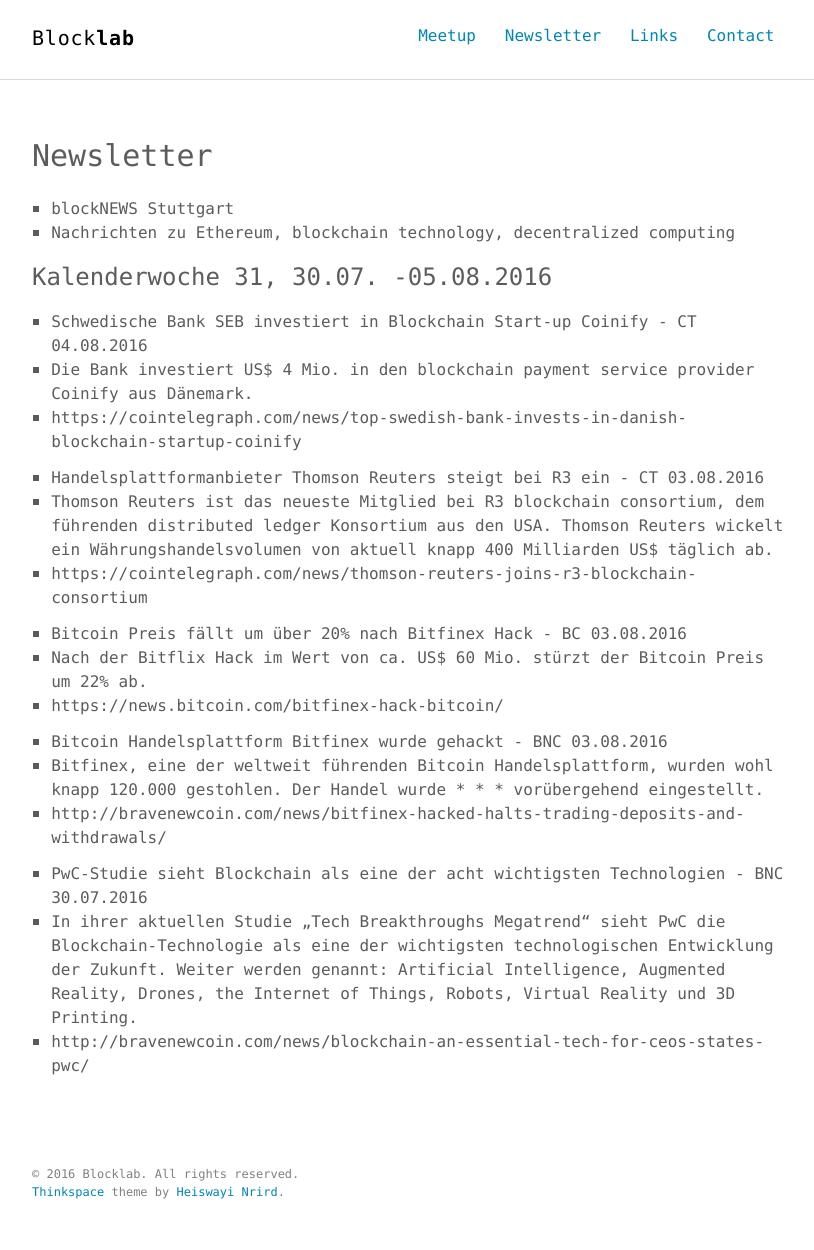
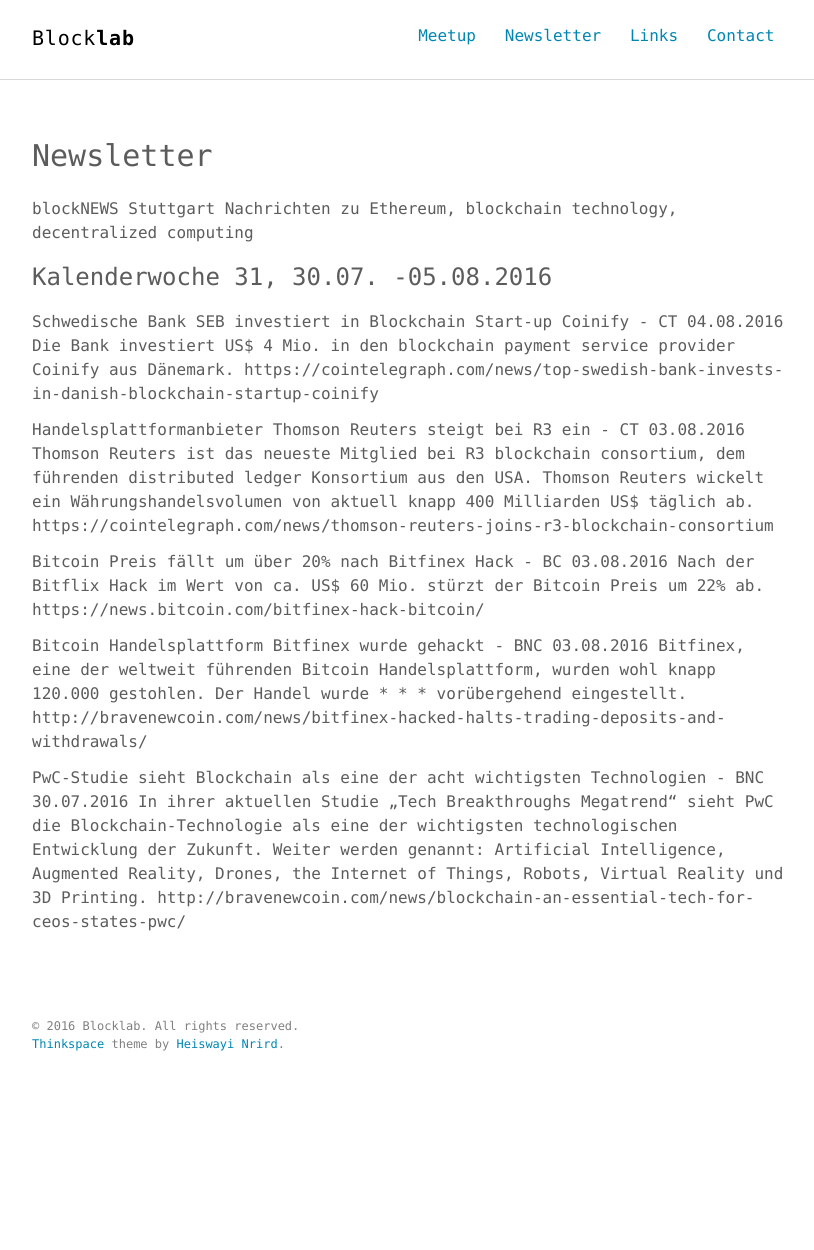
Before and after one commit to blocklab/site, a Jekyll site: the page built from newsletter.md, in a window 1280 px wide. Shown: the whole page, without its empty margins (232-1046 px from the left). Built offline with Jekyll 4.4.1, drawn with Linux system fonts in a browser that asks for light colours; after the commit the page ends 1102 px from its top, so only the background shows below that.

```diff
--- a/newsletter.md
+++ b/newsletter.md
@@ -4,26 +4,26 @@ title: Newsletter
 permalink: /newsletter/
 ---
 
-* blockNEWS Stuttgart
-* Nachrichten zu Ethereum, blockchain technology, decentralized computing
+blockNEWS Stuttgart
+Nachrichten zu Ethereum, blockchain technology, decentralized computing
 
 ### Kalenderwoche 31, 30.07. -05.08.2016
-* Schwedische Bank SEB investiert in Blockchain Start-up Coinify - CT 04.08.2016
-* Die Bank investiert US$ 4 Mio. in den blockchain payment service provider Coinify aus Dänemark.
-* https://cointelegraph.com/news/top-swedish-bank-invests-in-danish-blockchain-startup-coinify
+Schwedische Bank SEB investiert in Blockchain Start-up Coinify - CT 04.08.2016
+Die Bank investiert US$ 4 Mio. in den blockchain payment service provider Coinify aus Dänemark.
+https://cointelegraph.com/news/top-swedish-bank-invests-in-danish-blockchain-startup-coinify
 
-* Handelsplattformanbieter Thomson Reuters steigt bei R3  ein - CT 03.08.2016
-* Thomson Reuters ist das neueste Mitglied bei R3 blockchain consortium, dem führenden distributed ledger Konsortium aus den USA. Thomson Reuters wickelt ein Währungshandelsvolumen von aktuell knapp 400 Milliarden US$ täglich ab.
-* https://cointelegraph.com/news/thomson-reuters-joins-r3-blockchain-consortium
+Handelsplattformanbieter Thomson Reuters steigt bei R3  ein - CT 03.08.2016
+Thomson Reuters ist das neueste Mitglied bei R3 blockchain consortium, dem führenden distributed ledger Konsortium aus den USA. Thomson Reuters wickelt ein Währungshandelsvolumen von aktuell knapp 400 Milliarden US$ täglich ab.
+https://cointelegraph.com/news/thomson-reuters-joins-r3-blockchain-consortium
 
-* Bitcoin Preis fällt um über 20% nach Bitfinex Hack - BC 03.08.2016
-* Nach der Bitflix Hack im Wert von ca. US$ 60 Mio. stürzt der Bitcoin Preis um 22% ab.
-* https://news.bitcoin.com/bitfinex-hack-bitcoin/
+Bitcoin Preis fällt um über 20% nach Bitfinex Hack - BC 03.08.2016
+Nach der Bitflix Hack im Wert von ca. US$ 60 Mio. stürzt der Bitcoin Preis um 22% ab.
+https://news.bitcoin.com/bitfinex-hack-bitcoin/
 
-* Bitcoin Handelsplattform Bitfinex wurde gehackt - BNC 03.08.2016
-* Bitfinex, eine der weltweit führenden Bitcoin Handelsplattform, wurden wohl knapp 120.000 gestohlen. Der Handel wurde * * * vorübergehend eingestellt.
-* http://bravenewcoin.com/news/bitfinex-hacked-halts-trading-deposits-and-withdrawals/
+Bitcoin Handelsplattform Bitfinex wurde gehackt - BNC 03.08.2016
+Bitfinex, eine der weltweit führenden Bitcoin Handelsplattform, wurden wohl knapp 120.000 gestohlen. Der Handel wurde * * * vorübergehend eingestellt.
+http://bravenewcoin.com/news/bitfinex-hacked-halts-trading-deposits-and-withdrawals/
 
-* PwC-Studie sieht Blockchain als eine der acht wichtigsten Technologien - BNC 30.07.2016
-* In ihrer aktuellen Studie „Tech Breakthroughs Megatrend“ sieht PwC die Blockchain-Technologie als eine der wichtigsten technologischen Entwicklung der Zukunft. Weiter werden genannt: Artificial Intelligence, Augmented Reality, Drones, the Internet of Things, Robots, Virtual Reality und 3D Printing.
-* http://bravenewcoin.com/news/blockchain-an-essential-tech-for-ceos-states-pwc/
+PwC-Studie sieht Blockchain als eine der acht wichtigsten Technologien - BNC 30.07.2016
+In ihrer aktuellen Studie „Tech Breakthroughs Megatrend“ sieht PwC die Blockchain-Technologie als eine der wichtigsten technologischen Entwicklung der Zukunft. Weiter werden genannt: Artificial Intelligence, Augmented Reality, Drones, the Internet of Things, Robots, Virtual Reality und 3D Printing.
+http://bravenewcoin.com/news/blockchain-an-essential-tech-for-ceos-states-pwc/
```
